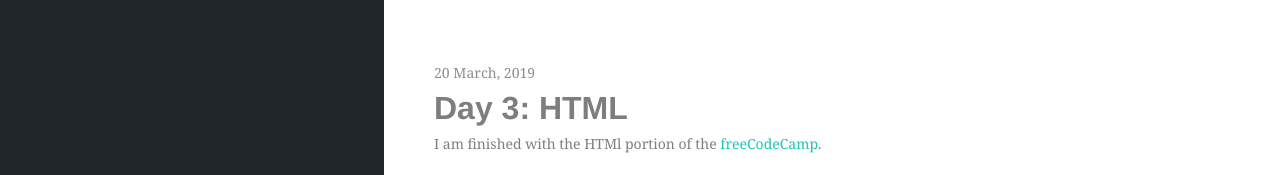
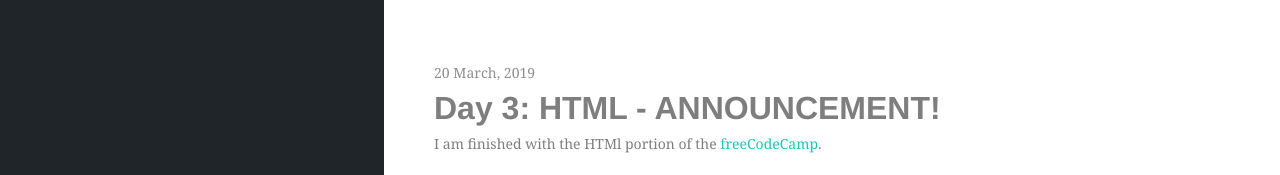
Before and after one commit to blanghoff/brianlanghoff-net, a Gatsby site: page /day-3-html/ in a window 1280 px wide. Shown: the top 175 px of the page. Built offline with nearby package versions, Linux system fonts and the light colour scheme; Gatsby itself is replaced by a stand-in of ours; some packages are replaced by stand-ins of ours.

Commit message:
add ANNOUNCEMENT!

```diff
--- a/src/blog-posts/day-3-html.md
+++ b/src/blog-posts/day-3-html.md
@@ -1,5 +1,5 @@
 ---
-title: 'Day 3: HTML'
+title: 'Day 3: HTML - ANNOUNCEMENT!'
 date: '2019-03-20'
 tags: ['100DaysOfCode', 'Remedium', 'HTML']
 ---
```
